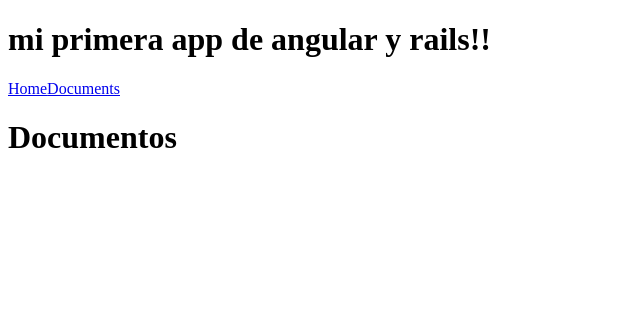
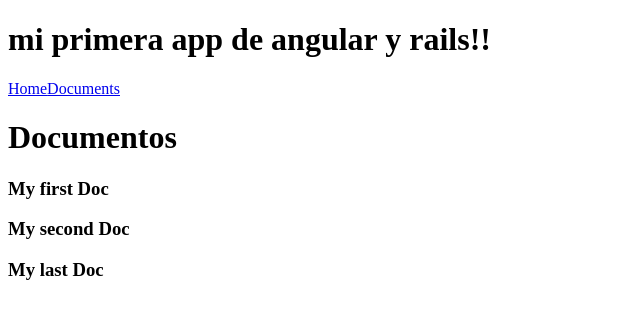
Before and after one commit to jorgeAM/appRailsAngular, an Angular app: page /documents in a window 1280 px wide. Shown: the top 318 px of the page, without its empty margins (0-640 px from the left). Built offline with nearby package versions, Linux system fonts and the light colour scheme.

Commit message:
data mock, solo para probar

```diff
--- a/src/app/documents/documents.component.html
+++ b/src/app/documents/documents.component.html
@@ -1 +1,4 @@
 <h1>Documentos</h1>
+<div *ngFor="let document of documents">
+	<h3>{{ document.title }}</h3>
+</div>
--- a/src/app/documents/documents.component.ts
+++ b/src/app/documents/documents.component.ts
@@ -1,4 +1,7 @@
 import { Component } from '@angular/core';
+
+//importamos nuesta interface
+import { Documents } from './documents';
 
 @Component({
   selector: 'documents',
@@ -6,4 +9,27 @@
   styleUrls: ['./documents.component.css']
 })
 export class DocumentsComponent {
+	documents: Documents[] = [
+		{
+			title: "My first Doc",
+			description: "Agg tmr!!",
+			file_url: "http://google.com",
+			update_at: "24/07/16",
+			image_url: "http://google.com"
+		},
+		{
+			title: "My second Doc",
+			description: "Alto ahi Crrano!",
+			file_url: "http://google.com",
+			update_at: "24/07/16",
+			image_url: "http://google.com"
+		},
+		{
+			title: "My last Doc",
+			description: "Agg csm!!",
+			file_url: "http://google.com",
+			update_at: "24/07/16",
+			image_url: "http://google.com"
+		}
+	];
 }
```
